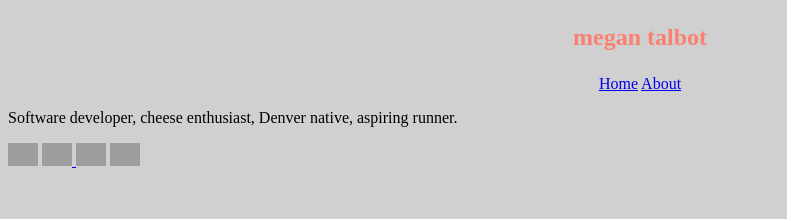
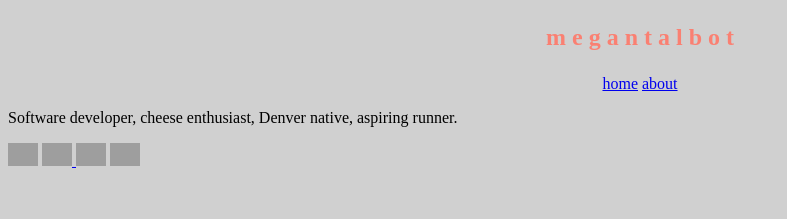
Before and after one commit to meganft/meganft.github.io, a Jekyll site: the page built from about.html, in a window 1280 px wide. Shown: the top 219 px of the page, without its empty margins (0-787 px from the left). Built offline with Jekyll 4.4.1, drawn with Linux system fonts in a browser that asks for light colours; grey boxes are pictures that could not be loaded.

Commit message:
fix spacing

```diff
--- a/_config.yml
+++ b/_config.yml
@@ -1,2 +1,2 @@
-title: megan talbot
+title: m e g a n  t a l b o t
 email: meganftalbot@gmail.com
--- a/_includes/header.html
+++ b/_includes/header.html
@@ -8,8 +8,8 @@
 <body>
   <h3>{{ site.title }}</h3>
   <div id ="links">
-      <a href="/">Home</a></li>
-      <a href="/about.html">About</a></li>
+      <a href="/">home</a></li>
+      <a href="/about.html">about</a></li>
     </ul>
   </div>
   <div class="container">
--- a/css/styles.css
+++ b/css/styles.css
@@ -50,5 +50,5 @@ l1 {
 }
 
 .about-text {
-  font: 'Raleway
+  font: 'Raleway'
 }
```
